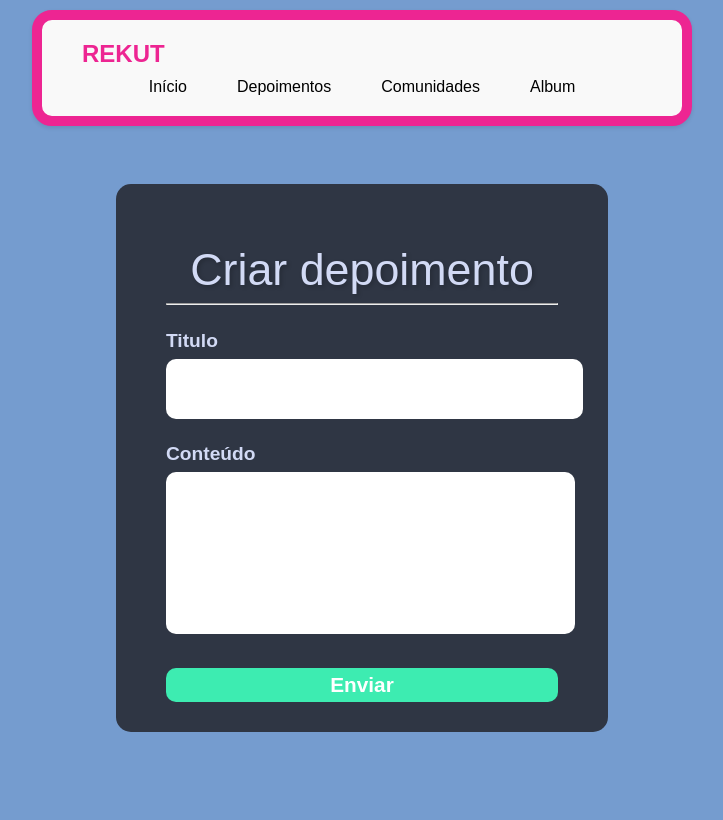
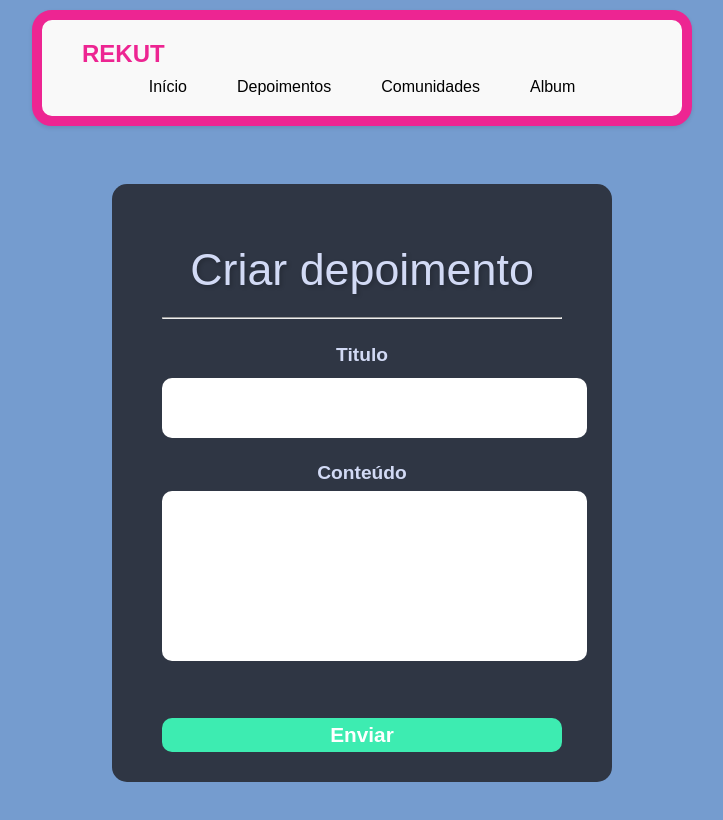
Before and after one commit to juliafclima/trabalho-react-grupo2, a React (Vite) app in the folder trabalho-react-g2/: page /posts in a window 1280 px wide. Shown: the top 820 px of the page, without its empty margins (278-1001 px from the left). Built offline with nearby package versions, Linux system fonts and the light colour scheme.

Commit message:
foto aleatoria

```diff
--- a/trabalho-react-g2/src/pages/Depoimentos/GeradorAleatorio.jsx
+++ b/trabalho-react-g2/src/pages/Depoimentos/GeradorAleatorio.jsx
@@ -21,12 +21,10 @@ const GeradorAleatorio = () => {
    }, []);
 
    return (
-      <>
-         <div>
-            <h2>Nome: {nome}</h2>
-            <img src={imagem} alt="Imagem Aleatória" />
-         </div>
-      </>
+      <div>
+         <h2>Nome: {nome}</h2>
+         <img src={imagem} alt="Imagem Aleatória" />
+      </div>
    );
 };
 
--- a/trabalho-react-g2/src/pages/Depoimentos/index.jsx
+++ b/trabalho-react-g2/src/pages/Depoimentos/index.jsx
@@ -25,18 +25,6 @@ export default function Depoimentos() {
     setPosts(posts.filter(post => post.id !== id));
   }
 
-  function DepoimentoPreview({ nome, mensagem }) {
-    const previewLength = 100;
-    const mensagemPreview = mensagem.props.children[0].substring(0, previewLength) + '...';
-
-    return (
-      <div className="depoimento-preview">
-        <p>Nome: {nome}</p>
-        <p>Mensagem: {mensagemPreview}</p>
-      </div>
-    );
-  }
-
   return (
     <>
       <Header />
@@ -53,20 +41,18 @@ export default function Depoimentos() {
                 <header>
                   <GeradorAleatorio />
                   <h2>{post.titulo}</h2>
-                </header>
-                <div className="line"></div>
-                <p>{post.conteudo}</p>
-                <div className="btns">
+                  <p>{post.conteudo}</p>
+                  <div className="btns">
                   <div className="btn-edit">
                     <Link to={`/update/${post.id}`}>
                       <button>Editar</button>
                     </Link>
                   </div>
-
                   <div className="btn-delete">
                     <button onClick={() => deletePost(post.id)}>Apagar</button>
                   </div>
                 </div>
+                </header>
               </div>
             );
           })}
--- a/trabalho-react-g2/src/pages/Depoimentos/style.css
+++ b/trabalho-react-g2/src/pages/Depoimentos/style.css
@@ -1,12 +1,12 @@
 body {
   background-color: #759CCF;
+  font-family: Verdana, Geneva, Tahoma, sans-serif;
 }
 
 .depoimentos {
   max-width: 1000px;
   margin: 0 auto;
-    font-family: Verdana, Geneva, Tahoma, sans-serif;
-
+  padding: 20px;
 }
 
 .depoimento {
@@ -15,46 +15,33 @@ body {
   margin: 10px;
   background-color: #A7C1E3;
   border-radius: 30px;
+  display: flex;
+  flex-direction: column;
+  align-items: center;
+  text-align: center;
 }
 
 .depoimento img {
-    width: 100px; /* Ajuste o tamanho da imagem conforme necessário */
+  width: 100px;
   height: 100px;
-    border-radius: 50%; /* Para imagens redondas (opcional) */
-    margin-right: 10px; /* Adicione margem para separar a imagem do texto */
-  }
-
-  .coluna-preview{
-    display: flex;
-    flex-direction: column;
-    justify-content: left;
-    align-items: left;
-    border: #ED2592;
+  border-radius: 50%;
+  margin-bottom: 10px;
 }
 
 .card-post {
   background-color: #2F3644;
-      padding: 30px 50px;
+  padding: 30px 20px;
   border-radius: 15px;
-    }
-
-    .card-post h1 {
-      /* font-family: Heebo; */
-      font-family: Arial, Helvetica, sans-serif;
-      font-weight: 400;
   text-align: center;
   color: #D2DAF5;
   font-size: 2.8rem;
-      margin-bottom: 5px;
+  margin-bottom: 20px;
 }
 
 .line-post {
   height: 2px;
   background-color: #3E445B;
-    }
-
-    .card-body-post {
-      margin-top: 25px;
+  margin-bottom: 20px;
 }
 
 .fields {
@@ -66,8 +53,6 @@ body {
   margin-bottom: 7px;
   font-size: 1.2rem;
   color: #D2DAF5;
-      /* font-family: Poppins; */
-      font-family: Arial, Helvetica, sans-serif;
 }
 
 input,
@@ -77,7 +62,7 @@ body {
   border: 0;
   outline: 0;
   font-size: 1.2rem;
-      padding-left: 15px;
+  padding: 10px;
   color: black;
 }
 
@@ -88,7 +73,6 @@ body {
 textarea {
   height: 150px;
   resize: none;
-      padding-top: 10px;
 }
 
 .btn-post {
@@ -97,20 +81,14 @@ body {
 }
 
 .btn-post button {
-      /* font-family: Heebo; */
-      font-family: Arial, Helvetica, sans-serif;
   font-weight: 800;
   font-size: 1.3rem;
-      padding: 5px 50px;
+  padding: 10px 30px;
   color: #fff;
   background-color: #3DECB1;
   border: 0;
   border-radius: 10px;
   cursor: pointer;
-      -webkit-border-radius: 10px;
-      -moz-border-radius: 10px;
-      -ms-border-radius: 10px;
-      -o-border-radius: 10px;
 }
 
 .btn-post button:hover {
@@ -120,3 +98,19 @@ body {
 .error-message {
   color: rgb(240, 47, 47);
 }
+
+/* Estilos para tornar a página responsiva */
+@media (max-width: 768px) {
+  .depoimento img {
+    width: 80px;
+    height: 80px;
+  }
+
+  .card-post {
+    padding: 20px 10px;
+  }
+
+  .btn-post button {
+    padding: 10px 20px;
+  }
+}
--- a/trabalho-react-g2/src/pages/Posts/index.jsx
+++ b/trabalho-react-g2/src/pages/Posts/index.jsx
@@ -22,6 +22,7 @@ export default function Posts() {
   const {
     register,
     handleSubmit,
+    reset,
     formState: { errors } } = useForm({ resolver: yupResolver(validationPost) });
 
   const addPost = (data) => {
@@ -29,6 +30,7 @@ export default function Posts() {
       .post("https://6542dfe001b5e279de1fabce.mockapi.io/posts", data)
       .then(() => {
         console.log('Deu certo!');
+        reset();
         navigate('/depoimentos');
       })
       .catch(() => {
--- a/trabalho-react-g2/src/pages/Update/index.jsx
+++ b/trabalho-react-g2/src/pages/Update/index.jsx
@@ -23,7 +23,9 @@ export default function Update() {
   const {
     register,
     handleSubmit,
-    formState: { errors }, reset } = useForm({ resolver: yupResolver(validationPost) });
+    formState: { errors },
+    reset
+  } = useForm({ resolver: yupResolver(validationPost) });
 
   useEffect(() => {
     axios.get(`https://6542dfe001b5e279de1fabce.mockapi.io/posts/${id}`)
@@ -39,7 +41,9 @@ export default function Update() {
       .put(`https://6542dfe001b5e279de1fabce.mockapi.io/posts/${id}`, data)
       .then(() => {
         console.log('Deu certo!');
+        reset();
         navigate('/depoimentos');
+
       })
       .catch(() => {
         alert('Deu errado!');
```
Lines whose indentation alone changed are shown as unchanged.
